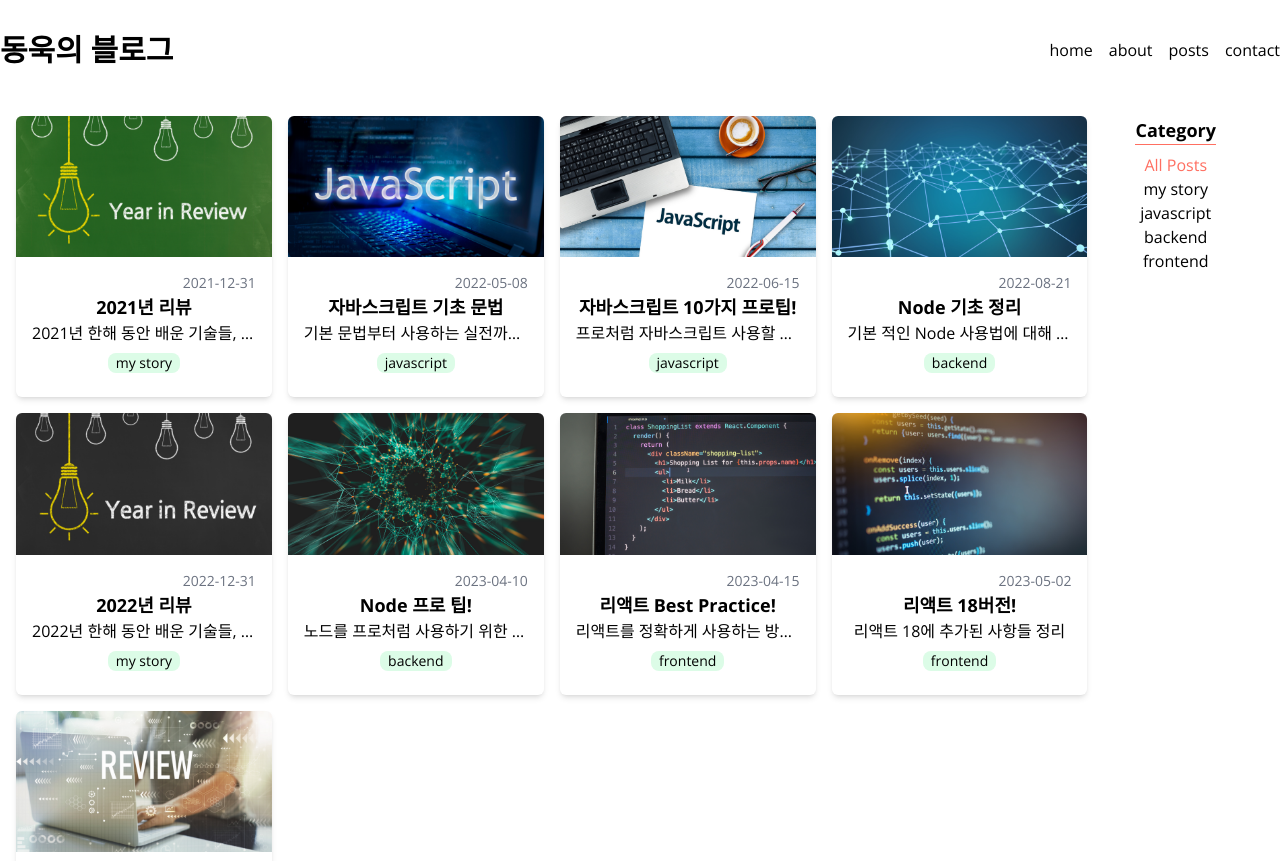
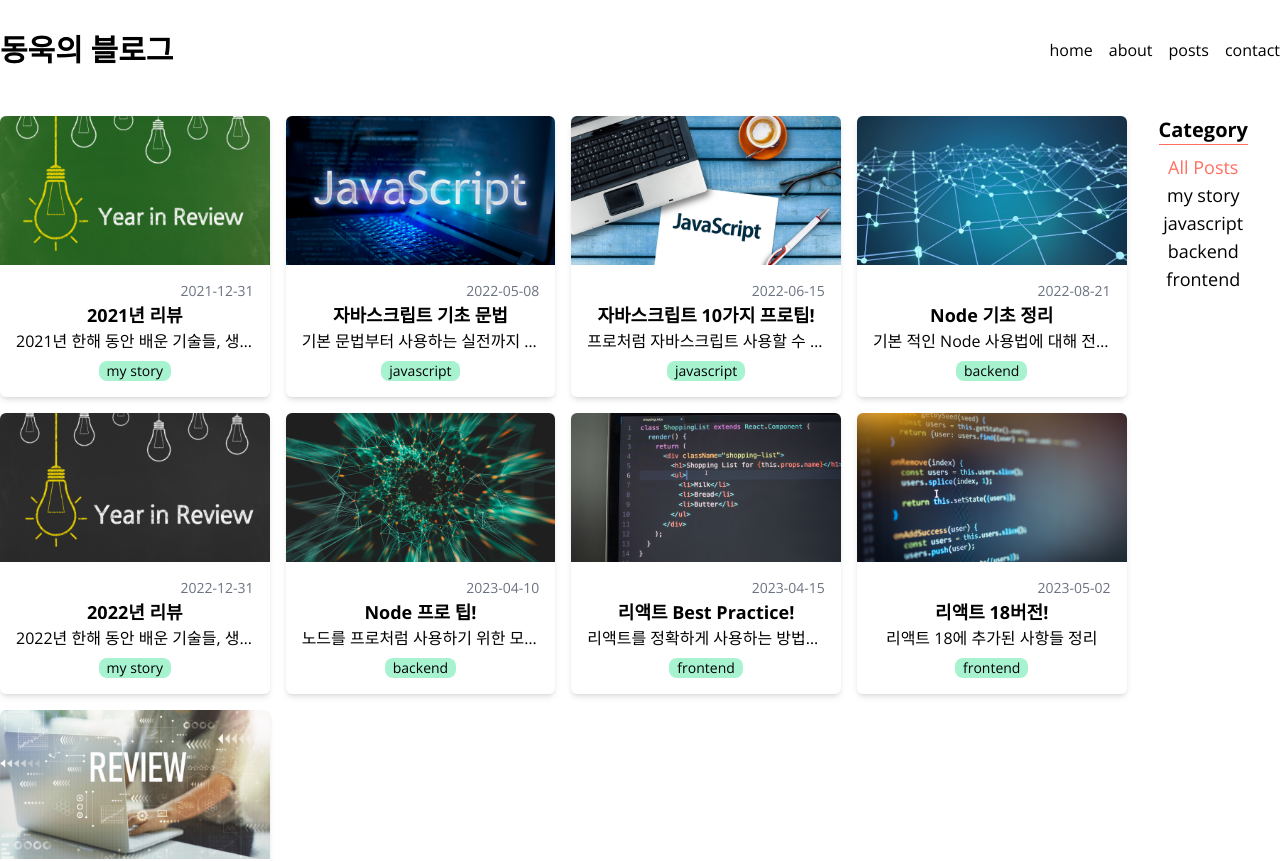
Before and after one commit to dongwook98/dongwook-blog, a Next.js app: page /posts in a window 1280 px wide. Shown: the top 861 px of the page. Built offline with nearby package versions, Linux system fonts and the light colour scheme.

Commit message:
디자인 수정

```diff
--- a/src/app/posts/[slug]/page.tsx
+++ b/src/app/posts/[slug]/page.tsx
@@ -13,7 +13,7 @@ export default async function PostPage({ params: { slug } }: Props) {
   const { title, description, date, path, content } = await getPostData(slug);
 
   return (
-    <article className='rounded-2xl overflow-hidden bg-zinc-100 shadow-lg m-4'>
+    <article className='rounded-2xl overflow-hidden border shadow-lg my-4'>
       {/* <Image
         className='w-full h-1/6 max-h-[500px]'
         src={`/images/posts/${path}.png`}
@@ -21,7 +21,7 @@ export default async function PostPage({ params: { slug } }: Props) {
         width={760}
         height={420}
       /> */}
-      <section className='flex flex-col p-4'>
+      <section className='flex flex-col p-8'>
         <div className='flex items-center self-end text-accent'>
           <MdCalendarToday />
           <time className='font-semibold ml-1'>{date.toString()}</time>
--- a/src/components/Categories.tsx
+++ b/src/components/Categories.tsx
@@ -6,8 +6,8 @@ type Props = {
 
 export default function Categories({ categories, selected, onClick }: Props) {
   return (
-    <section className='text-center mx-12'>
-      <h2 className='text-lg font-bold border-b border-accent mb-2'>
+    <section className='text-center text-lg mx-8'>
+      <h2 className='text-xl font-bold border-b border-accent mb-2'>
         Category
       </h2>
       <ul>
--- a/src/components/FilterablePosts.tsx
+++ b/src/components/FilterablePosts.tsx
@@ -20,7 +20,7 @@ export default function FilterablePosts({ posts, categories }: Props) {
       : posts.filter((post) => post.category === selected);
 
   return (
-    <section className='flex m-4'>
+    <section className='flex my-4'>
       <PostsGrid posts={filtered} />
       <Categories
         categories={[ALL_POSTS, ...categories]}
--- a/src/components/Introduction.tsx
+++ b/src/components/Introduction.tsx
@@ -5,13 +5,17 @@ import MyImage from '/public/images/me.png';
 export default function Introduction() {
   return (
     <div className='flex justify-center items-center'>
-      <div className='flex flex-col items-center'>
+      <div className='flex flex-col items-center self-end'>
         <p className='text-xl mb-1'>저의 블로그에 오신걸 환영합니다.</p>
         <p className='text-xl mb-1'>프론트엔드 개발자입니다.</p>
-        <Link href={'/contact'} className='border-2 border-accent p-2'>
+        <Link
+          href={'/contact'}
+          className='bg-accent rounded-md p-2 text-white font-semibold hover:brightness-125'
+        >
           Contact
         </Link>
       </div>
+      <div></div>
       <Image src={MyImage} alt='나의 사진' width={200} />
     </div>
   );
--- a/src/components/PostCard.tsx
+++ b/src/components/PostCard.tsx
@@ -25,7 +25,7 @@ export default function PostCard({
           </time>
           <h3 className='text-lg font-bold'>{title}</h3>
           <p className='w-full truncate text-center'>{description}</p>
-          <span className='text-sm rounded-lg bg-green-100 px-2 my-2'>
+          <span className='text-sm rounded-lg bg-emerald-200 text-black px-2 mt-2'>
             {category}
           </span>
         </div>
```
